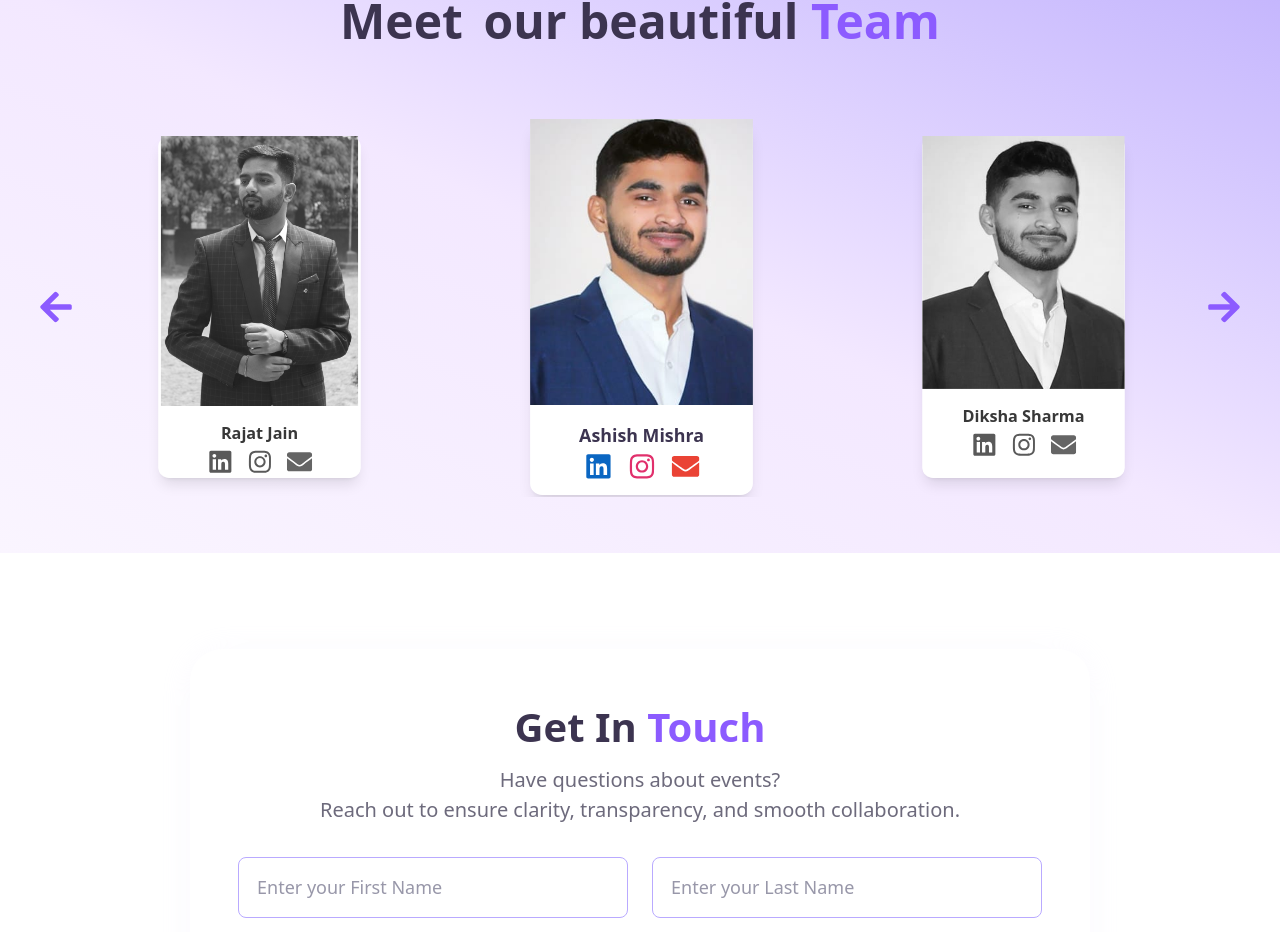
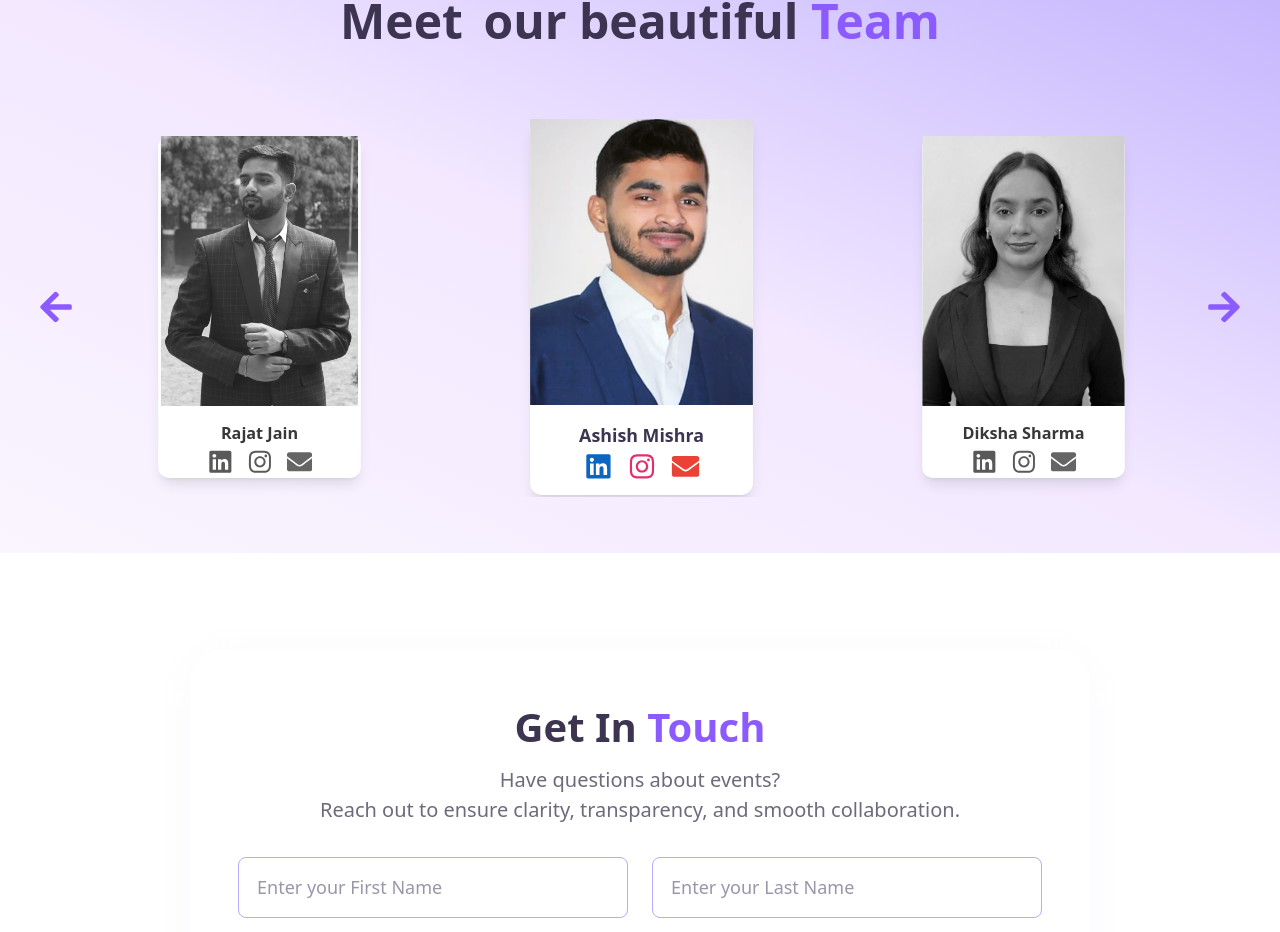
Before and after one commit to Ash1912/FC-FBS, a Next.js app: page /aboutus in a window 1280 px wide. Shown: the part 1729-2661 px from the top of the page. Built offline with nearby package versions, Linux system fonts and the light colour scheme.

Commit message:
Diksha details updated

```diff
--- a/app/aboutus/page.tsx
+++ b/app/aboutus/page.tsx
@@ -37,15 +37,15 @@ const teamMembers = [
   {
     name: "Diksha Sharma",
     role: "",
-    image: "/images/teammembers/Ashish.jpg",
-    linkedin: "",
-    instagram: "#",
-    email: "",
+    image: "/images/teammembers/Diksha.jpg",
+    linkedin: "https://www.linkedin.com/in/diksha-sharma-90a427259?utm_source=share&utm_campaign=share_via&utm_content=profile&utm_medium=android_app",
+    instagram: "https://www.instagram.com/dikkshhaa?igsh=MTJxZHpleWZoamtmOQ==",
+    email: "27diksha.sharma@fostiima.org",
   },
   {
     name: "Sparsh Jain",
     role: "",
-    image: "/images/teammembers/Ashish.jpg",
+    image: "/images/teammembers/Sparsh.jpg",
     linkedin: "#",
     instagram: "#",
     email: "",
@@ -62,7 +62,7 @@ const teamMembers = [
   {
     name: "Prateek",
     role: "",
-    image: "/images/teammembers/Ashish.jpg",
+    image: "/images/teammembers/Prateek.jpg",
     linkedin: "#",
     instagram: "#",
     email: "",
--- a/app/blog/page.tsx
+++ b/app/blog/page.tsx
@@ -379,6 +379,7 @@ export default function BlogPage() {
   "27payal.naik@fostiima.org",
   "27rajat.jain@fostiima.org",
   "27kriti.jain@fostiima.org",
+  "27diksha.sharma@fostiima.org",
 
 ], []);
   const [canEdit, setCanEdit] = useState(false);
```
Also changed, not shown: public/images/teammembers/Diksha.jpg (added).
